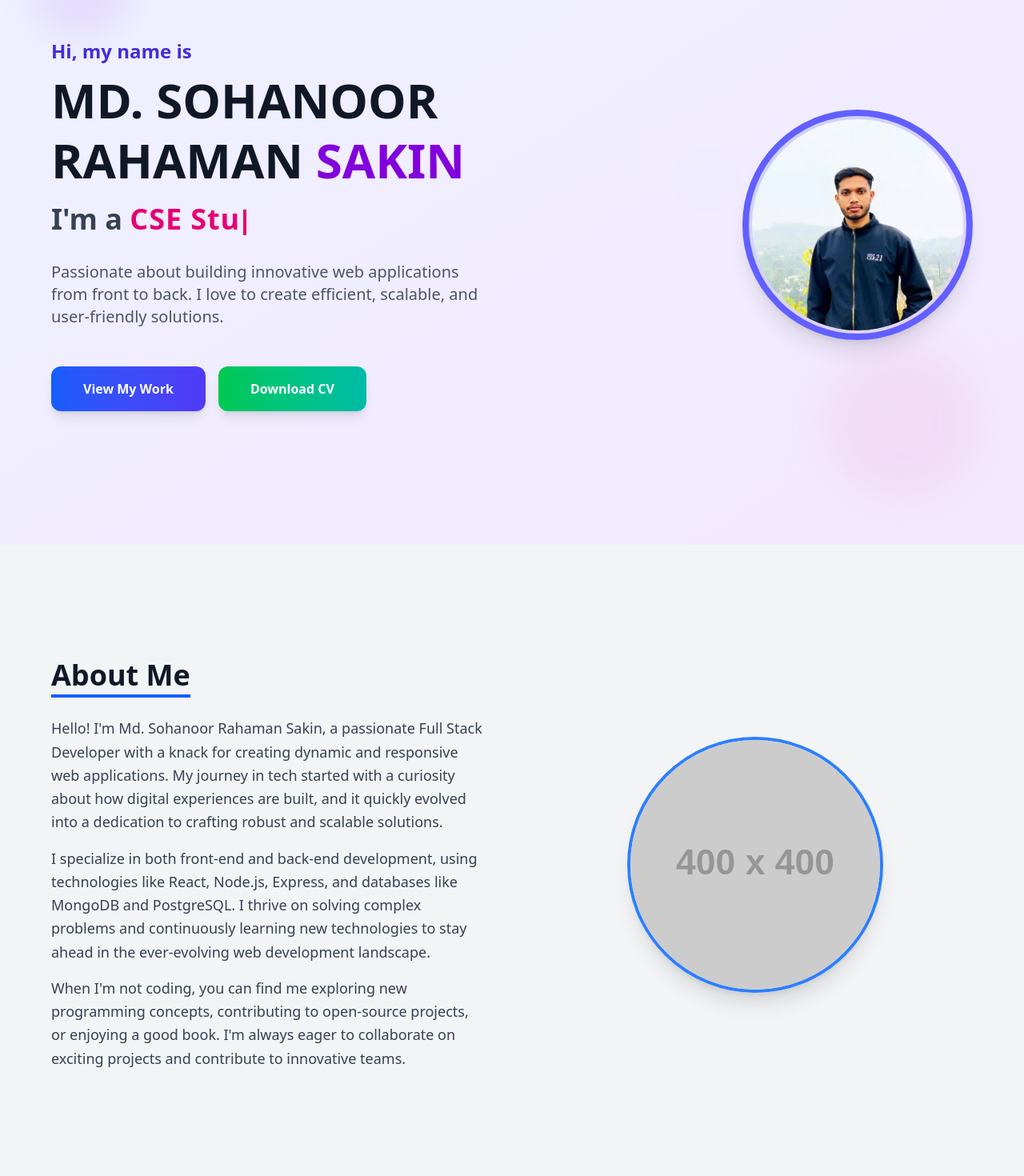
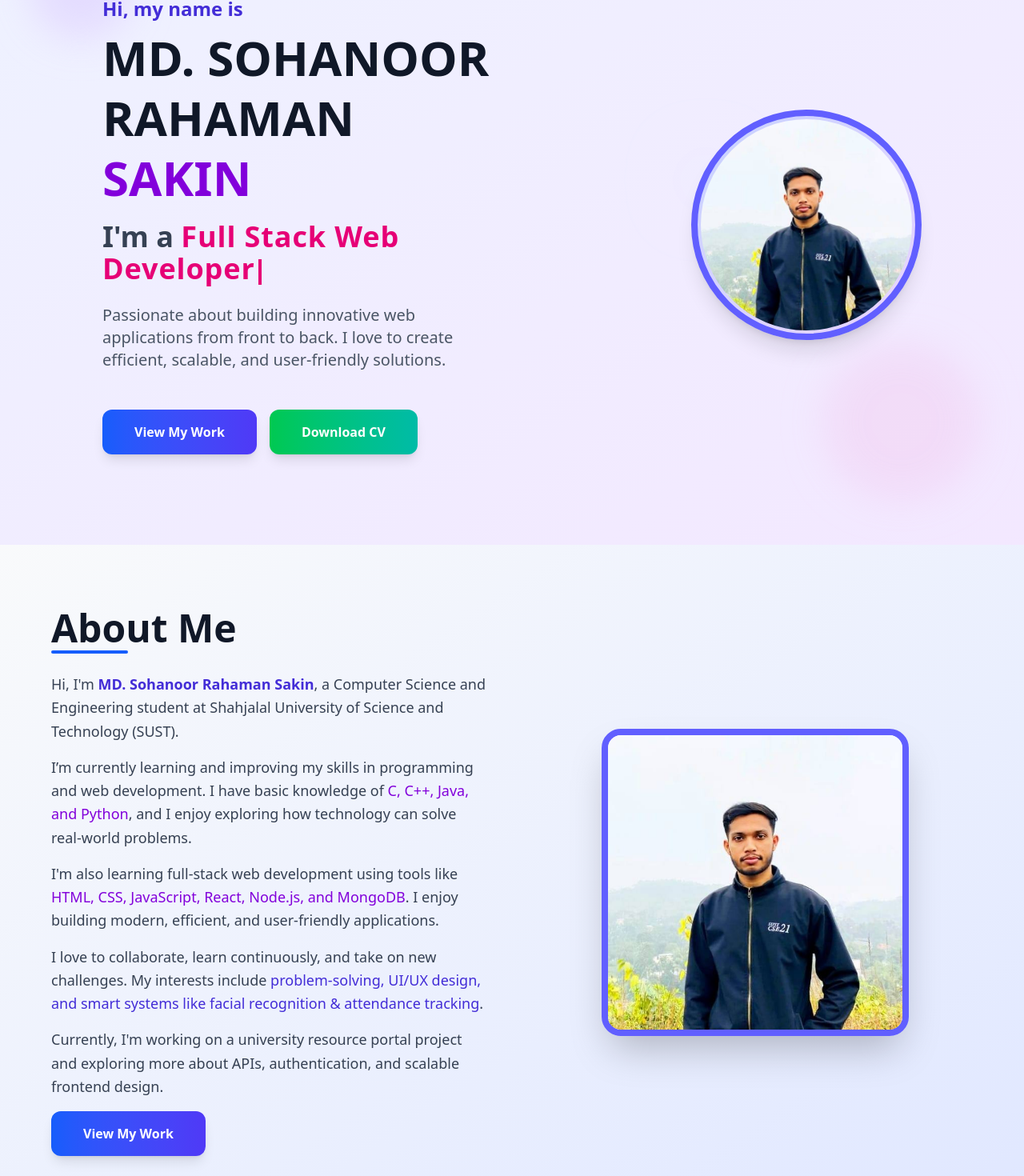
Before and after one commit to Sakin08/SAKIN_Portfolio_, a React (Vite) app in the folder portfolio/: page / in a window 1280 px wide. Shown: the part 119-1589 px from the top of the page at 80% size. Built offline with nearby package versions, Linux system fonts and the light colour scheme.

Commit message:
about secton added

```diff
--- a/portfolio/src/components/About.jsx
+++ b/portfolio/src/components/About.jsx
@@ -1,31 +1,118 @@
 import React from "react";
+import { motion } from "framer-motion";
+import profile from "../assets/profile.jpg";
 
 const About = () => {
+  const sectionVariants = {
+    hidden: { opacity: 0, y: 50 },
+    visible: {
+      opacity: 1,
+      y: 0,
+      transition: {
+        duration: 0.8,
+        ease: "easeOut",
+        when: "beforeChildren",
+        staggerChildren: 0.2,
+      },
+    },
+  };
+
+  const textVariants = {
+    hidden: { opacity: 0, y: 20 },
+    visible: { opacity: 1, y: 0, transition: { duration: 0.6, ease: "easeOut" } },
+  };
+
+  const imageVariants = {
+    hidden: { opacity: 0, scale: 0.8 },
+    visible: { opacity: 1, scale: 1, transition: { duration: 0.8, ease: "easeOut", delay: 0.2 } },
+    hover: { scale: 1.05, rotate: 2, transition: { type: "spring", stiffness: 300 } },
+  };
+
+  const buttonVariants = {
+    hover: {
+      scale: 1.05,
+      y: -5,
+      boxShadow:
+        "0 10px 15px -3px rgba(0, 0, 0, 0.1), 0 4px 6px -2px rgba(0, 0, 0, 0.05)",
+      transition: { type: "spring", stiffness: 300 },
+    },
+    tap: { scale: 0.95 },
+  };
+
+  const scrollToSection = (id, offset = -70) => {
+    const element = document.getElementById(id);
+    if (element) {
+      const y = element.getBoundingClientRect().top + window.pageYOffset + offset;
+      window.scrollTo({ top: y, behavior: "smooth" });
+    }
+  };
+
   return (
-    <section id="about" className="w-full min-h-screen bg-gray-100 flex items-center py-20 px-4">
-      <div className="max-w-6xl mx-auto grid md:grid-cols-2 gap-16 items-center">
+    <section
+      id="about"
+      className="w-full min-h-screen bg-gradient-to-br from-gray-50 to-indigo-100 flex items-center py-20 px-4"
+    >
+      <motion.div
+        className="max-w-6xl mx-auto grid md:grid-cols-2 gap-16 items-center"
+        variants={sectionVariants}
+        initial="hidden"
+        whileInView="visible"
+        viewport={{ once: true, amount: 0.4 }}
+      >
+        {/* Text Content */}
         <div className="order-2 md:order-1">
-          <h2 className="text-4xl font-bold text-gray-900 mb-6 border-b-4 border-blue-600 inline-block pb-1">
+          <motion.h2
+            className="text-4xl md:text-5xl font-extrabold text-gray-900 mb-6 relative pb-2"
+            variants={textVariants}
+          >
             About Me
-          </h2>
-          <p className="text-lg text-gray-700 leading-relaxed mb-4">
-            Hello! I'm Md. Sohanoor Rahaman Sakin, a passionate Full Stack Developer with a knack for creating dynamic and responsive web applications. My journey in tech started with a curiosity about how digital experiences are built, and it quickly evolved into a dedication to crafting robust and scalable solutions.
-          </p>
-          <p className="text-lg text-gray-700 leading-relaxed mb-4">
-            I specialize in both front-end and back-end development, using technologies like React, Node.js, Express, and databases like MongoDB and PostgreSQL. I thrive on solving complex problems and continuously learning new technologies to stay ahead in the ever-evolving web development landscape.
-          </p>
-          <p className="text-lg text-gray-700 leading-relaxed">
-            When I'm not coding, you can find me exploring new programming concepts, contributing to open-source projects, or enjoying a good book. I'm always eager to collaborate on exciting projects and contribute to innovative teams.
-          </p>
+            <span className="absolute bottom-0 left-0 w-24 h-1 bg-blue-600 rounded-full"></span>
+          </motion.h2>
+
+          <motion.p className="text-lg text-gray-700 leading-relaxed mb-4" variants={textVariants}>
+            Hi, I'm <span className="font-semibold text-indigo-700">MD. Sohanoor Rahaman Sakin</span>, a Computer Science and Engineering student at Shahjalal University of Science and Technology (SUST).
+          </motion.p>
+
+          <motion.p className="text-lg text-gray-700 leading-relaxed mb-4" variants={textVariants}>
+            I’m currently learning and improving my skills in programming and web development. I have basic knowledge of <span className="text-purple-700 font-medium">C, C++, Java, and Python</span>, and I enjoy exploring how technology can solve real-world problems.
+          </motion.p>
+
+          <motion.p className="text-lg text-gray-700 leading-relaxed mb-4" variants={textVariants}>
+            I'm also learning full-stack web development using tools like <span className="font-medium text-purple-700">HTML, CSS, JavaScript, React, Node.js, and MongoDB</span>. I enjoy building modern, efficient, and user-friendly applications.
+          </motion.p>
+
+          <motion.p className="text-lg text-gray-700 leading-relaxed mb-4" variants={textVariants}>
+            I love to collaborate, learn continuously, and take on new challenges. My interests include <span className="text-indigo-700 font-medium">problem-solving, UI/UX design, and smart systems like facial recognition & attendance tracking</span>.
+          </motion.p>
+
+          <motion.p className="text-lg text-gray-700 leading-relaxed mb-4" variants={textVariants}>
+            Currently, I'm working on a university resource portal project and exploring more about APIs, authentication, and scalable frontend design.
+          </motion.p>
+
+          <motion.button
+            onClick={() => scrollToSection("projects")}
+            className="px-10 py-4 bg-gradient-to-r from-blue-600 to-indigo-600 text-white font-bold rounded-xl shadow-lg hover:from-blue-700 hover:to-indigo-700 focus:outline-none focus:ring-4 focus:ring-blue-300 transition-all duration-300 ease-in-out transform"
+            variants={buttonVariants}
+            whileHover="hover"
+            whileTap="tap"
+          >
+            View My Work
+          </motion.button>
         </div>
-        <div className="order-1 md:order-2 flex justify-center">
+
+        {/* Image Content */}
+        <motion.div
+          className="order-1 md:order-2 flex justify-center p-4"
+          variants={imageVariants}
+          whileHover="hover"
+        >
           <img
-            src="https://placehold.co/400x400/CCCCCC/FFFFFF?text=Your+Photo"
-            alt="MD.SAKIN"
-            className="rounded-full shadow-xl object-cover w-64 h-64 md:w-80 md:h-80 border-4 border-blue-500 transform hover:scale-105 transition-transform duration-300 ease-in-out"
+            src={profile}
+            alt="MD. Sohanoor Rahaman Sakin"
+            className="rounded-3xl shadow-2xl object-cover w-72 h-72 md:w-96 md:h-96 border-8 border-indigo-500 transform transition-all duration-300 ease-in-out"
           />
-        </div>
-      </div>
+        </motion.div>
+      </motion.div>
     </section>
   );
 };
--- a/portfolio/src/components/Home.jsx
+++ b/portfolio/src/components/Home.jsx
@@ -1,13 +1,7 @@
 import React, { useEffect, useState } from "react";
-import { motion, AnimatePresence } from "framer-motion";
+import { motion } from "framer-motion";
 import profile from "../assets/profile.jpg";
-// Assuming profile image is available at a public path or directly imported
-// For this example, we'll use a placeholder as the original import path is local
-// import profile from "../assets/profile_img.svg"; // Original import
 
-
-
-// Utility function to scroll to a section with an offset
 const scrollToSection = (id, offset = -70) => {
   const element = document.getElementById(id);
   if (element) {
@@ -17,21 +11,19 @@ const scrollToSection = (id, offset = -70) => {
 };
 
 const Home = () => {
-  // State for the typing effect
-  const roles = ["CSE Student", "Full Stack Web Developer"];
+  const roles = ["CSE Student and", "Full Stack Web Developer"];
   const [currentRoleIndex, setCurrentRoleIndex] = useState(0);
   const [displayedRole, setDisplayedRole] = useState("");
   const [isDeleting, setIsDeleting] = useState(false);
-  const typingSpeed = 100; // milliseconds per character
-  const deletingSpeed = 50; // milliseconds per character
-  const delayBetweenRoles = 1500; // milliseconds to wait before typing next role
+  const typingSpeed = 100;
+  const deletingSpeed = 50;
+  const delayBetweenRoles = 1500;
 
   useEffect(() => {
     let timeout;
     const currentFullRole = roles[currentRoleIndex];
 
     if (isDeleting) {
-      // Deleting effect
       timeout = setTimeout(() => {
         setDisplayedRole(currentFullRole.substring(0, displayedRole.length - 1));
         if (displayedRole.length === 0) {
@@ -40,12 +32,9 @@ const Home = () => {
         }
       }, deletingSpeed);
     } else {
-      // Typing effect
       timeout = setTimeout(() => {
         setDisplayedRole(currentFullRole.substring(0, displayedRole.length + 1));
         if (displayedRole.length === currentFullRole.length) {
-          setIsDeleting(true);
-          // Add a longer delay after typing out a full role
           timeout = setTimeout(() => setIsDeleting(true), delayBetweenRoles);
         }
       }, typingSpeed);
@@ -54,8 +43,6 @@ const Home = () => {
     return () => clearTimeout(timeout);
   }, [displayedRole, isDeleting, currentRoleIndex, roles]);
 
-
-  // Variants for Framer Motion animations
   const containerVariants = {
     hidden: { opacity: 0 },
     visible: {
@@ -92,141 +79,75 @@ const Home = () => {
       id="home"
       className="relative w-full min-h-screen bg-gradient-to-br from-indigo-50 to-purple-100 flex items-center justify-center py-20 px-4 overflow-hidden"
     >
-      {/* Background decorative shapes */}
-      <motion.div
-        className="absolute top-10 left-10 w-32 h-32 bg-purple-300 rounded-full mix-blend-multiply filter blur-xl opacity-30 animate-blob"
-        initial={{ y: -50, x: -50, opacity: 0 }}
-        animate={{ y: 0, x: 0, opacity: 0.3 }}
-        transition={{ duration: 2, repeat: Infinity, repeatType: "reverse", ease: "easeInOut" }}
-      ></motion.div>
-      <motion.div
-        className="absolute bottom-20 right-20 w-48 h-48 bg-pink-300 rounded-full mix-blend-multiply filter blur-xl opacity-30 animate-blob animation-delay-2000"
-        initial={{ y: 50, x: 50, opacity: 0 }}
-        animate={{ y: 0, x: 0, opacity: 0.3 }}
-        transition={{ duration: 2.5, repeat: Infinity, repeatType: "reverse", ease: "easeInOut" }}
-      ></motion.div>
-      <motion.div
-        className="absolute top-1/3 right-1/4 w-24 h-24 bg-blue-300 rounded-full mix-blend-multiply filter blur-xl opacity-30 animate-blob animation-delay-4000"
-        initial={{ y: 30, x: -30, opacity: 0 }}
-        animate={{ y: 0, x: 0, opacity: 0.3 }}
-        transition={{ duration: 3, repeat: Infinity, repeatType: "reverse", ease: "easeInOut" }}
-      ></motion.div>
+      {/* Decorative Shapes */}
+      <motion.div className="absolute top-10 left-10 w-32 h-32 bg-purple-300 rounded-full mix-blend-multiply filter blur-xl opacity-30 animate-blob"
+        initial={{ y: -50, x: -50, opacity: 0 }} animate={{ y: 0, x: 0, opacity: 0.3 }}
+        transition={{ duration: 2, repeat: Infinity, repeatType: "reverse", ease: "easeInOut" }} />
+      <motion.div className="absolute bottom-20 right-20 w-48 h-48 bg-pink-300 rounded-full mix-blend-multiply filter blur-xl opacity-30 animate-blob animation-delay-2000"
+        initial={{ y: 50, x: 50, opacity: 0 }} animate={{ y: 0, x: 0, opacity: 0.3 }}
+        transition={{ duration: 2.5, repeat: Infinity, repeatType: "reverse", ease: "easeInOut" }} />
+      <motion.div className="absolute top-1/3 right-1/4 w-24 h-24 bg-blue-300 rounded-full mix-blend-multiply filter blur-xl opacity-30 animate-blob animation-delay-4000"
+        initial={{ y: 30, x: -30, opacity: 0 }} animate={{ y: 0, x: 0, opacity: 0.3 }}
+        transition={{ duration: 3, repeat: Infinity, repeatType: "reverse", ease: "easeInOut" }} />
 
-      <div className="relative z-10 max-w-6xl mx-auto flex flex-col-reverse md:flex-row items-center justify-center gap-16 md:gap-20">
-        {/* Text Content */}
-        <motion.div
-          variants={containerVariants}
-          initial="hidden"
-          animate="visible"
-          className="flex-1 text-center md:text-left space-y-4"
-        >
-          <motion.p variants={itemVariants} className="text-xl md:text-2xl text-indigo-700 font-semibold mb-2">
-            Hi, my name is
-          </motion.p>
+      <div className="relative z-10 max-w-5xl mx-auto flex flex-col-reverse md:flex-row items-center justify-center gap-y-8 md:gap-x-8 lg:gap-x-4 xl:gap-x-2">
+        {/* Text */}
+        <motion.div variants={containerVariants} initial="hidden" animate="visible" className="flex-1 text-center md:text-left space-y-4">
+          <motion.p variants={itemVariants} className="text-xl md:text-2xl text-indigo-700 font-semibold mb-2">Hi, my name is</motion.p>
           <motion.h1 variants={itemVariants} className="text-4xl md:text-6xl font-extrabold text-gray-900 leading-tight">
-            MD. SOHANOOR RAHAMAN{" "}
-            <span className="text-purple-700">SAKIN</span>
+            MD. SOHANOOR RAHAMAN <span className="text-purple-700">SAKIN</span>
           </motion.h1>
           <motion.h2 variants={itemVariants} className="text-2xl md:text-4xl font-semibold text-gray-700 min-h-[3rem]">
             I'm a <span className="text-pink-600 font-bold tracking-wide">{displayedRole}</span>
             <span className="inline-block w-1 h-8 bg-pink-600 ml-1 align-bottom animate-blink"></span>
           </motion.h2>
           <motion.p variants={itemVariants} className="text-lg md:text-xl text-gray-600 mb-8 max-w-xl mx-auto md:mx-0 pt-2">
-            Passionate about building innovative web applications from front to
-            back. I love to create efficient, scalable, and user-friendly
-            solutions.
+            Passionate about building innovative web applications from front to back. I love to create efficient, scalable, and user-friendly solutions.
           </motion.p>
           <motion.div variants={itemVariants} className="pt-4 flex flex-col sm:flex-row justify-center md:justify-start gap-4">
-            <motion.button
-              onClick={() => scrollToSection("projects")}
-              className="px-10 py-4 bg-gradient-to-r from-blue-600 to-indigo-600 text-white font-bold rounded-xl shadow-lg
-                         hover:from-blue-700 hover:to-indigo-700 focus:outline-none focus:ring-4 focus:ring-blue-300
-                         transition-all duration-300 ease-in-out transform"
-              variants={buttonVariants}
-              whileHover="hover"
-              whileTap="tap"
-            >
+            <motion.button onClick={() => scrollToSection("projects")} className="px-10 py-4 bg-gradient-to-r from-blue-600 to-indigo-600 text-white font-bold rounded-xl shadow-lg hover:from-blue-700 hover:to-indigo-700 focus:outline-none focus:ring-4 focus:ring-blue-300 transition-all duration-300 ease-in-out transform"
+              variants={buttonVariants} whileHover="hover" whileTap="tap">
               View My Work
             </motion.button>
-            <motion.a
-              href="https://drive.google.com/drive/u/0/folders/1ombUDLQNjuZcMMupRx_ZPei8iay_9xF-" // Placeholder URL for CV
-              target="_blank"
-              rel="noopener noreferrer"
-              className="px-10 py-4 bg-gradient-to-r from-green-500 to-teal-500 text-white font-bold rounded-xl shadow-lg
-                         hover:from-green-600 hover:to-teal-600 focus:outline-none focus:ring-4 focus:ring-green-300
-                         transition-all duration-300 ease-in-out transform flex items-center justify-center"
-              variants={buttonVariants}
-              whileHover="hover"
-              whileTap="tap"
-            >
+            <motion.a href="https://drive.google.com/drive/u/0/folders/1ombUDLQNjuZcMMupRx_ZPei8iay_9xF-" target="_blank" rel="noopener noreferrer"
+              className="px-10 py-4 bg-gradient-to-r from-green-500 to-teal-500 text-white font-bold rounded-xl shadow-lg hover:from-green-600 hover:to-teal-600 focus:outline-none focus:ring-4 focus:ring-green-300 transition-all duration-300 ease-in-out transform flex items-center justify-center"
+              variants={buttonVariants} whileHover="hover" whileTap="tap">
               Download CV
             </motion.a>
           </motion.div>
         </motion.div>
 
-
-        {/* Image Content */}
-        <motion.div
-          className="flex-1 flex justify-center md:justify-end"
-          variants={imageVariants}
-          initial="hidden"
-          animate="visible"
-          whileHover="hover"
-        >
-          <div className="relative w-56 h-56 md:w-72 md:h-72 rounded-full overflow-hidden border-8 border-indigo-500 shadow-xl
-                          bg-gradient-to-br from-indigo-200 to-purple-200 p-1 flex items-center justify-center">
-            <img
-              src={profile} // Using placeholder
-              alt="Md Sohanoor Rahaman Sakin"
-              className="w-full h-full object-cover rounded-full"
-              draggable={false}
-            />
-             {/* Subtle overlay for glow effect */}
+        {/* Image */}
+        <motion.div className="flex-1 flex justify-center md:justify-end" variants={imageVariants} initial="hidden" animate="visible" whileHover="hover">
+          <div className="relative w-56 h-56 md:w-72 md:h-72 rounded-full overflow-hidden border-8 border-indigo-500 shadow-xl bg-gradient-to-br from-indigo-200 to-purple-200 p-1 flex items-center justify-center">
+            <img src={profile} alt="Md Sohanoor Rahaman Sakin" className="w-full h-full object-cover rounded-full" draggable={false} />
             <div className="absolute inset-0 rounded-full ring-4 ring-indigo-400 ring-opacity-50 animate-pulse-slow"></div>
           </div>
         </motion.div>
       </div>
 
-      {/* Global styles for animations (moved here for completeness) */}
+      {/* Global animations */}
       <style jsx>{`
         @keyframes blob {
-          0% {
-            transform: translate(0px, 0px) scale(1);
-          }
-          33% {
-            transform: translate(30px, -50px) scale(1.1);
-          }
-          66% {
-            transform: translate(-20px, 20px) scale(0.9);
-          }
-          100% {
-            transform: translate(0px, 0px) scale(1);
-          }
+          0% { transform: translate(0px, 0px) scale(1); }
+          33% { transform: translate(30px, -50px) scale(1.1); }
+          66% { transform: translate(-20px, 20px) scale(0.9); }
+          100% { transform: translate(0px, 0px) scale(1); }
         }
-        .animate-blob {
-          animation: blob 7s infinite cubic-bezier(0.6, 0.4, 0.4, 0.8);
-        }
-        .animation-delay-2000 {
-          animation-delay: 2s;
-        }
-        .animation-delay-4000 {
-          animation-delay: 4s;
-        }
+        .animate-blob { animation: blob 7s infinite cubic-bezier(0.6, 0.4, 0.4, 0.8); }
+        .animation-delay-2000 { animation-delay: 2s; }
+        .animation-delay-4000 { animation-delay: 4s; }
 
         @keyframes pulse-slow {
           0%, 100% { opacity: 1; transform: scale(1); }
           50% { opacity: 0.7; transform: scale(1.03); }
         }
-        .animate-pulse-slow {
-          animation: pulse-slow 4s infinite ease-in-out;
-        }
+        .animate-pulse-slow { animation: pulse-slow 4s infinite ease-in-out; }
 
         @keyframes blink {
           50% { border-color: transparent; }
         }
-        .animate-blink {
-          animation: blink 1s step-end infinite;
-        }
+        .animate-blink { animation: blink 1s step-end infinite; }
       `}</style>
     </section>
   );
```
